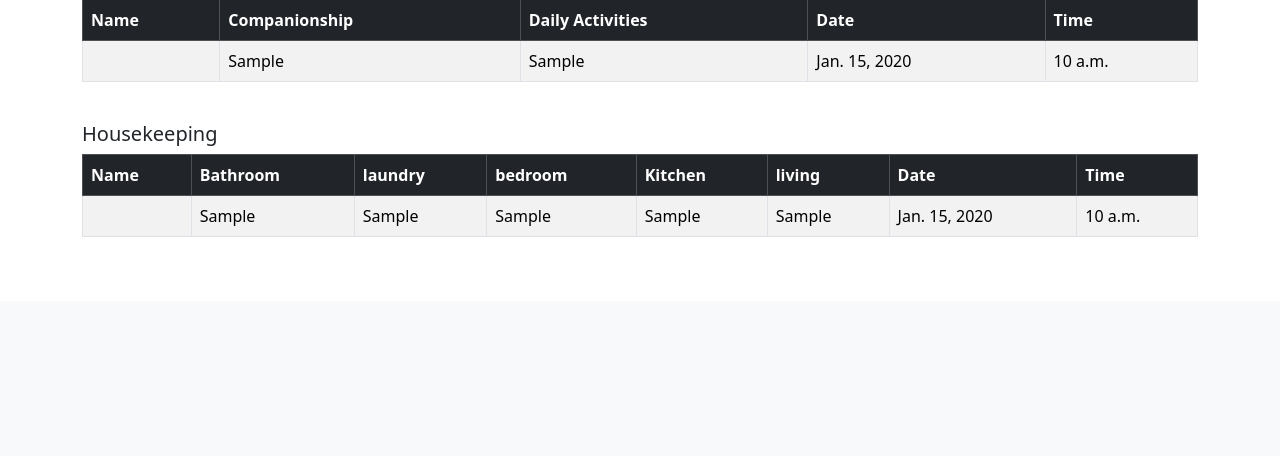
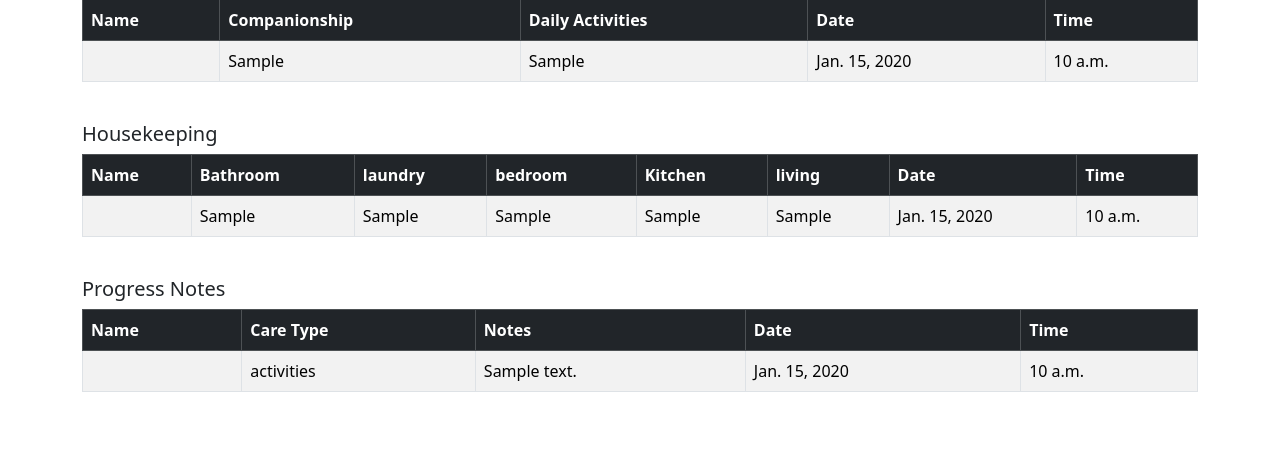
Before and after one commit to jamesbumanlag/iHome, a Django app: page /view_care in a window 1280 px wide. Shown: the part 839-1295 px from the top of the page. Before the commit the page ends 1076 px from the top, so only its background shows below. Run offline with Django 4.2, Linux system fonts and the light colour scheme; a user stored in the database is signed in; data comes from the database, SQL or seed files in the repository; tables that the repository leaves empty hold one stand-in row (values such as "Sample post"); parts of the project's set-up code (start-up, migrations or seed data) failed here and were passed over.

Commit message:
added the ff: progress_notes.html, change to ihomedb

```diff
--- a/my_app/admin.py
+++ b/my_app/admin.py
@@ -1,5 +1,5 @@
 from django.contrib import admin
-from .models import Record, PersonalCare, MobilityAssistance,NutritionHydration,HealthMonitoring, Activities, Housekeeping
+from .models import Record, PersonalCare, MobilityAssistance,NutritionHydration,HealthMonitoring, Activities, Housekeeping, ProgressNotes
 
 admin.site.register(Record)
 admin.site.register(PersonalCare)
@@ -8,3 +8,4 @@ admin.site.register(NutritionHydration)
 admin.site.register(HealthMonitoring)
 admin.site.register(Activities)
 admin.site.register(Housekeeping)
+admin.site.register(ProgressNotes)
--- a/my_app/forms.py
+++ b/my_app/forms.py
@@ -1,7 +1,7 @@
 from django.contrib.auth.forms import UserCreationForm
 from django.contrib.auth.models import User
 from django import forms
-from .models import Record, PersonalCare, MobilityAssistance, NutritionHydration, HealthMonitoring, Activities, Housekeeping, CareType
+from .models import Record, PersonalCare, MobilityAssistance, NutritionHydration, HealthMonitoring, Activities, Housekeeping, CareType, ProgressNotes
 from django.forms import ModelForm
 
 
@@ -96,3 +96,28 @@ class MobilityAssistanceForms(forms.ModelForm):
     person = forms.ModelChoiceField(queryset=Record.objects.all(),widget=forms.Select(attrs={'class':'form-control'}), empty_label="Select Person")
     transfer = forms.CharField(required=True, widget=forms.widgets.TextInput(attrs={'placeholder':'Transfer', 'class':'form-control', 'label':''}))
     mobility = forms.CharField(required=True, widget=forms.widgets.TextInput(attrs={'placeholder':'Mobility', 'class':'form-control', 'label':''}))
+
+
+
+CARE_TYPE_CHOICES = [
+    ('select', 'Select'),
+    ('personal_care', 'Personal Care'),
+    ('mobility_assistance', 'Mobility Assistance'),
+    ('nutrition_hydration', 'Nutrition and Hydration'),
+    ('health_monitoring', 'Health Monitoring'),
+    ('activities', 'Activities'),
+    ('housekeeping', 'Housekeeping'),
+]
+
+
+
+class ProgressNotesForm(forms.ModelForm):
+    class Meta:
+        model = ProgressNotes
+        fields = '__all__'
+
+    date = forms.DateField(widget=DateInput(attrs={'placeholder':'Date', 'class':'form-control', 'label':'Date'}))
+    time = forms.TimeField(widget=TimeInput(attrs={'placeholder':'Time', 'class':'form-control', 'label':'Time'}))
+    person = forms.ModelChoiceField(queryset=Record.objects.all(),widget=forms.Select(attrs={'class':'form-control'}), empty_label="Select Person")
+    care_types = forms.ChoiceField( choices=CARE_TYPE_CHOICES,widget=forms.Select(attrs={'class':'form-control'}))
+    progress_note = forms.CharField(required=True, widget=forms.widgets.Textarea(attrs={'placeholder':'Write Progress Notes Here', 'class':'form-control', 'label':''}))
--- a/my_app/models.py
+++ b/my_app/models.py
@@ -37,9 +37,6 @@ class PersonalCare(models.Model):
     dressing = models.CharField(max_length=100)
     toileting = models.CharField(max_length=100)
 
-    def __str__(self):
-        return(f'{self.person.first_name} {self.person.last_name} ')
-
 
 
 
@@ -50,8 +47,7 @@ class MobilityAssistance(models.Model):
     transfer = models.CharField(max_length=100)
     mobility = models.CharField(max_length=100)
 
-    def __str__(self):
-        return(f'{self.person.first_name} {self.person.last_name} ')
+
 
 
 class NutritionHydration(models.Model):
@@ -62,8 +58,7 @@ class NutritionHydration(models.Model):
     food_intake =models.CharField(max_length=100)
     fluid_intake = models.CharField(max_length=100)
 
-    def __str__(self):
-        return(f'{self.person.first_name} {self.person.last_name}')
+
 
 
 class HealthMonitoring(models.Model):
@@ -75,9 +70,6 @@ class HealthMonitoring(models.Model):
     o2 = models.CharField(max_length=100)
     pulse = models.CharField(max_length=100)
 
-    def __str__(self):
-        return(f'{self.person.first_name} {self.person.last_name} ')
-
 
 class Activities(models.Model):
     date = models.DateField('Date', null=True)
@@ -86,8 +78,6 @@ class Activities(models.Model):
     companionship = models.CharField(max_length=100)
     daily_activities = models.CharField(max_length=100)
 
-    def __str__(self):
-        return(f'{self.person.first_name} {self.person.last_name} ')
 
 class Housekeeping(models.Model):
     date = models.DateField('Date', null=True)
@@ -100,19 +90,31 @@ class Housekeeping(models.Model):
     living = models.CharField(max_length=100,  default='Living Room',null=True)
 
 
+class CareType(models.Model):
 
-    def __str__(self):
-        return(f'{self.person.first_name} {self.person.last_name} ')
+    person = models.ForeignKey(Record, on_delete=models.CASCADE)
+    personal_care = models.CharField(max_length=100,default='Bathroom',)
+    mobility_assistance = models.CharField(max_length=100,default='Bathroom',)
+    nutrition_hydration = models.CharField(max_length=100,default='Bathroom',)
+    health_monitoring = models.CharField(max_length=100,default='Bathroom',)
+    activities = models.CharField(max_length=100,default='Bathroom',)
+    housekeeping = models.CharField(max_length=100,default='Bathroom',)
 
 
 
+class ProgressNotes(models.Model):
 
-class CareType(models.Model):
+    CARE_TYPE_CHOICES = [
+        ('personal_care','Personal Care' ),
+        ('mobility_assistance','Mobility Assistance'),
+        ('nutrition_hydration','Nutrition and Hydration'),
+        ('health_monitoring','Health Monitoring'),
+        ('activities','Activities'),
+        ('housekeeping','Housekeeping'),
+
+    ]
+    date = models.DateField('Date', null=True)
+    time = models.TimeField('Time', null=True)
     person = models.ForeignKey(Record, on_delete=models.CASCADE)
-    bathroom = models.CharField(max_length=100,default='Bathroom',)
-    personal_care = models.ForeignKey(PersonalCare, blank=True, null=True, on_delete=models.CASCADE)
-    mobility_assistance = models.ForeignKey(MobilityAssistance, on_delete=models.CASCADE, null=True, blank=True)
-    nutrition_hydration = models.ForeignKey(NutritionHydration, on_delete=models.CASCADE, null=True, blank=True)
-    health_monitoring = models.ForeignKey(HealthMonitoring, on_delete=models.CASCADE, null=True, blank=True)
-    activities = models.ForeignKey(Activities, on_delete=models.CASCADE, null=True, blank=True)
-    housekeeping = models.ForeignKey(Housekeeping, on_delete=models.CASCADE, null=True, blank=True)
+    care_types = models.CharField(max_length=20, choices=CARE_TYPE_CHOICES)
+    progress_note = models.CharField(max_length=2500)
--- a/my_app/templates/login/view_care.html
+++ b/my_app/templates/login/view_care.html
@@ -242,6 +242,42 @@
 
         </table>
 
+
+        <br>
+        <h5>Progress Notes</h5>
+        <table class="table table table-striped table-hover table-bordered">
+
+                <thead class="table-dark">
+                    <tr>
+                        <th scope="col">Name</th>
+                        <th scope="col">Care Type</th>
+                        <th scope="col">Notes</th>
+                        <th scope="col">Date</th>
+                        <th scope="col">Time</th>
+
+                      </tr>
+
+                </thead>
+
+                <tbody>
+                    {% if progress %}
+                        {% for pro in progress %}
+                        <tr>
+
+                        <td>{{ pro.person}}</td>
+                        <td>{{ pro.care_types }}</td>
+                        <td>{{ pro.progress_note }}</td>
+                        <td>{{ pro.date }}</td>
+                        <td>{{ pro.time }}</td>
+
+
+                        </tr>
+                        {% endfor %}
+                    {% endif %}
+                </tbody>
+
+        </table>
+
    <br><br>
 
 </div>
--- a/my_app/templates/navbar.html
+++ b/my_app/templates/navbar.html
@@ -28,6 +28,7 @@
                           <li><a class="dropdown-item" href="#">Activities</a></li>
                           <li><a class="dropdown-item" href="#">Housekeeping</a></li>
                           <li><hr class="dropdown-divider"></li>
+                          <li><a class="dropdown-item" href="{% url 'progress_notes' %}">Progress Notes</a></li>
 
                         </ul>
                       </li>
--- a/my_app/urls.py
+++ b/my_app/urls.py
@@ -20,6 +20,6 @@ urlpatterns = [
     path('personal_care', views.personal_care, name='personal_care'),
     path('mobility', views.mobility, name='mobility'),
     path('view_care', views.view_care, name='view_care'),
-
+    path('progress_notes', views.progress_notes, name='progress_notes'),
 
 ]
--- a/my_app/views.py
+++ b/my_app/views.py
@@ -1,8 +1,8 @@
 from django.shortcuts import render, redirect
 from django.contrib.auth import authenticate, login, logout
 from django.contrib import messages
-from .forms import SignUpForm, AddRecordForm, PersonalCareForms, MobilityAssistanceForms
-from .models import Record,MobilityAssistance, PersonalCare,NutritionHydration, HealthMonitoring,Activities,Housekeeping
+from .forms import SignUpForm, AddRecordForm, PersonalCareForms, MobilityAssistanceForms, ProgressNotesForm
+from .models import Record,MobilityAssistance, PersonalCare,NutritionHydration, HealthMonitoring,Activities,Housekeeping,ProgressNotes
 from django.shortcuts import render, get_object_or_404, redirect
 
 
@@ -163,13 +163,15 @@ def view_care(request):
         healths = HealthMonitoring.objects.all()
         activities = Activities.objects.all()
         houses = Housekeeping.objects.all()
+        progress = ProgressNotes.objects.all()
         return render(request, 'login/view_care.html',{
             'personal_care':personal_care,
             'mobility_assist':mobility_assist,
             'nutritions':nutritions,
             'healths': healths,
             'activities': activities,
-            'houses':houses
+            'houses':houses,
+            'progress': progress,
             },)
     else:
         messages.success(request, 'You must be logged in')
@@ -226,3 +228,22 @@ def delete_record(request, pk):
      else:
         messages.success(request, 'Unauthorized to delete')
         return redirect('residents')
+
+
+def progress_notes(request):
+    form = ProgressNotesForm(request.POST or None)
+    if request.user.is_authenticated:
+        if request.method == 'POST':
+            if form.is_valid():
+                form.save()
+                messages.success(request, 'Saved')
+                return redirect('residents')
+            else:
+                messages.success(request, 'Invalid Form')
+                return render (request,'login/progress_notes.html', {'form':form})
+
+
+        return render (request,'login/progress_notes.html', {'form':form})
+    else:
+        messages.success(request, 'You must be logged in')
+        return redirect('home')
--- a/website/settings.py
+++ b/website/settings.py
@@ -84,7 +84,7 @@ WSGI_APPLICATION = 'website.wsgi.application'
 DATABASES = {
     'default': {
         'ENGINE': 'django.db.backends.mysql',
-        'NAME': 'ihomedb3',
+        'NAME': 'ihomedb',
         'USER': 'root',
         'PASSWORD': '0911',
         'HOST': 'localhost',
```
Also changed, not shown: my_app/migrations/0003_rename_persons_progressnotes_person_and_more.py (added), my_app/migrations/0004_remove_caretype_bathroom_alter_caretype_activities_and_more.py (added), my_app/migrations/0005_rename_care_type_progressnotes_care_types.py (added).
